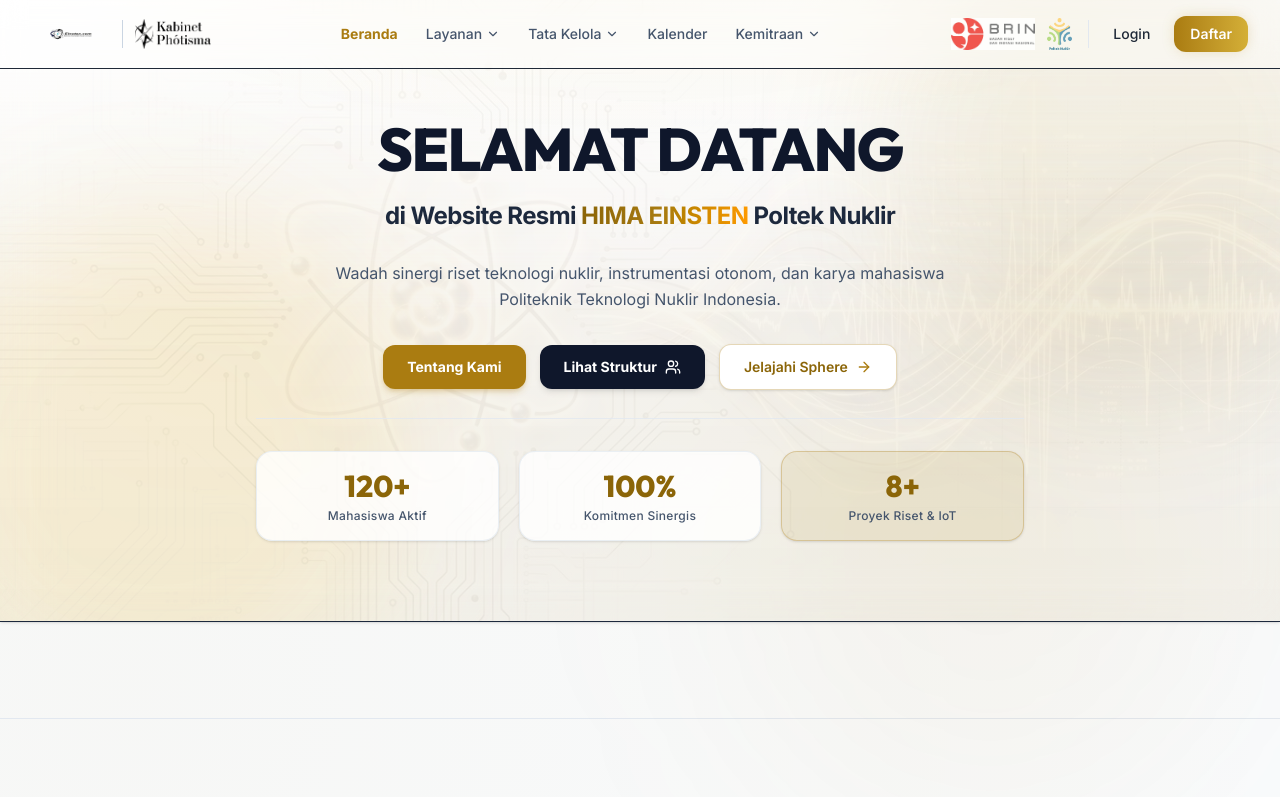
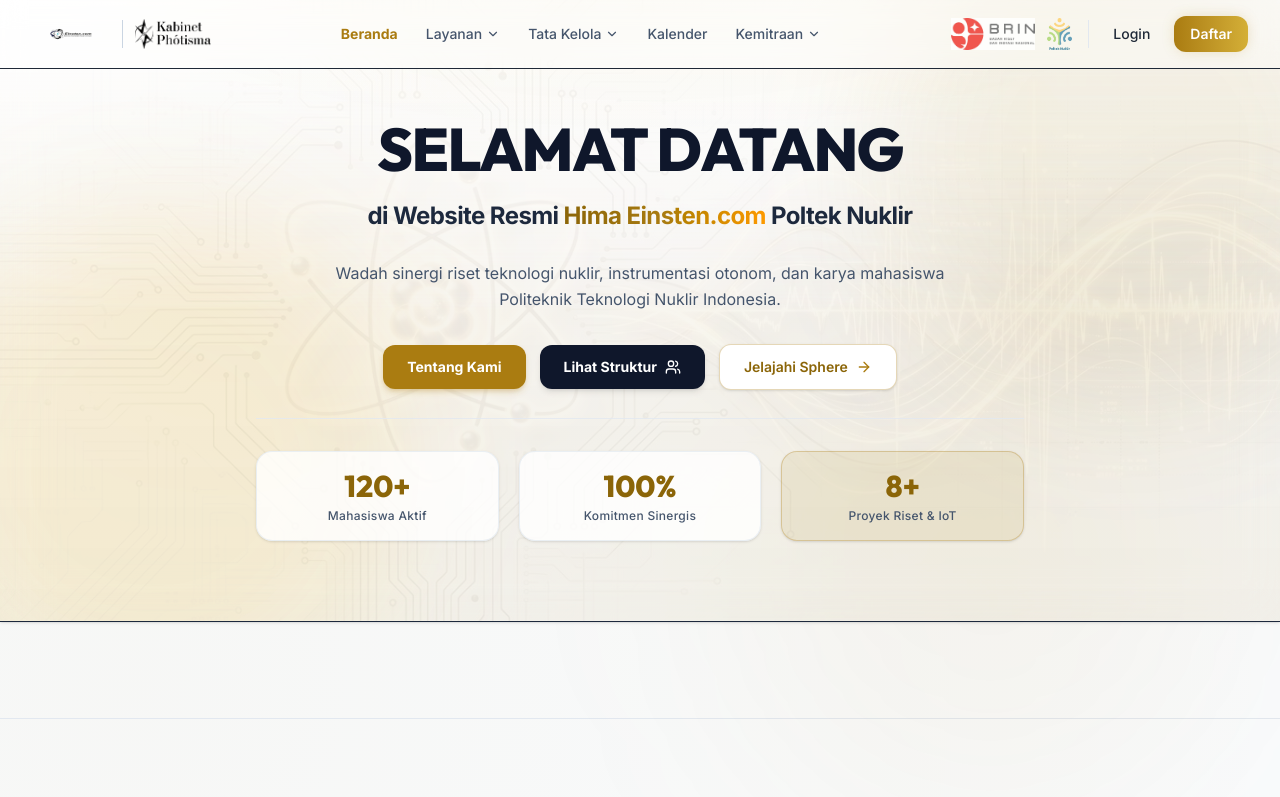
Before and after one commit to Adiguna0010/website-hima-einstein-com, a React (Vite) app: page / in a window 1280 px wide. Shown: the top 797 px of the page. Built offline with nearby package versions, Linux system fonts and the light colour scheme.

Commit message:
style: change HIMA EINSTEN to Hima Einsten.com in hero title

```diff
--- a/src/pages/Home.jsx
+++ b/src/pages/Home.jsx
@@ -224,7 +224,7 @@ export default function Home() {
               SELAMAT DATANG
             </h1>
             <p className="text-base sm:text-xl lg:text-2xl font-extrabold text-slate-800 tracking-tight leading-snug">
-              di Website Resmi <span className="bg-gradient-to-r from-gold-dark via-gold to-amber-500 bg-clip-text text-transparent">HIMA EINSTEN</span> Poltek Nuklir
+              di Website Resmi <span className="bg-gradient-to-r from-gold-dark via-gold to-amber-500 bg-clip-text text-transparent">Hima Einsten.com</span> Poltek Nuklir
             </p>
           </div>
 
```
